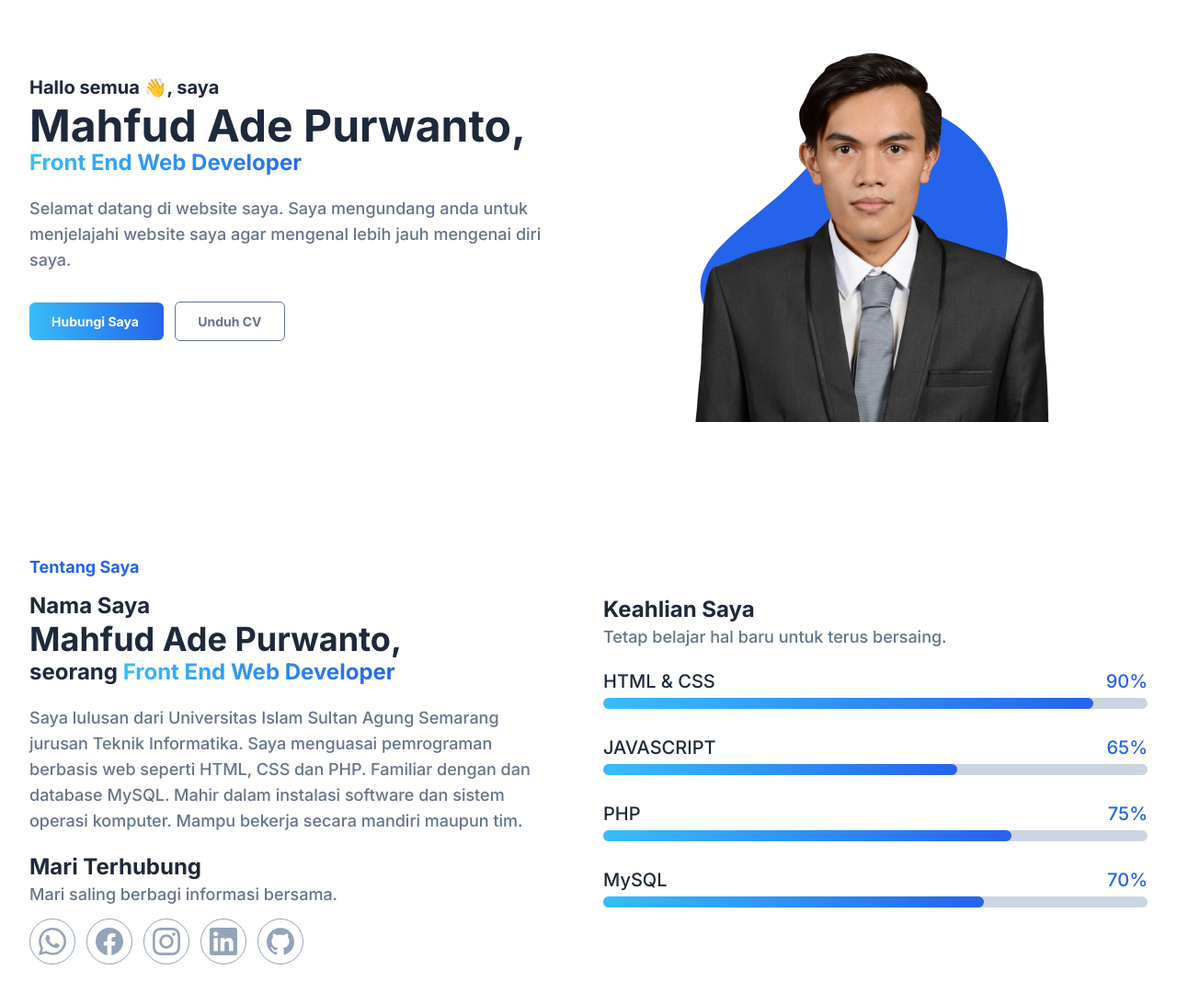
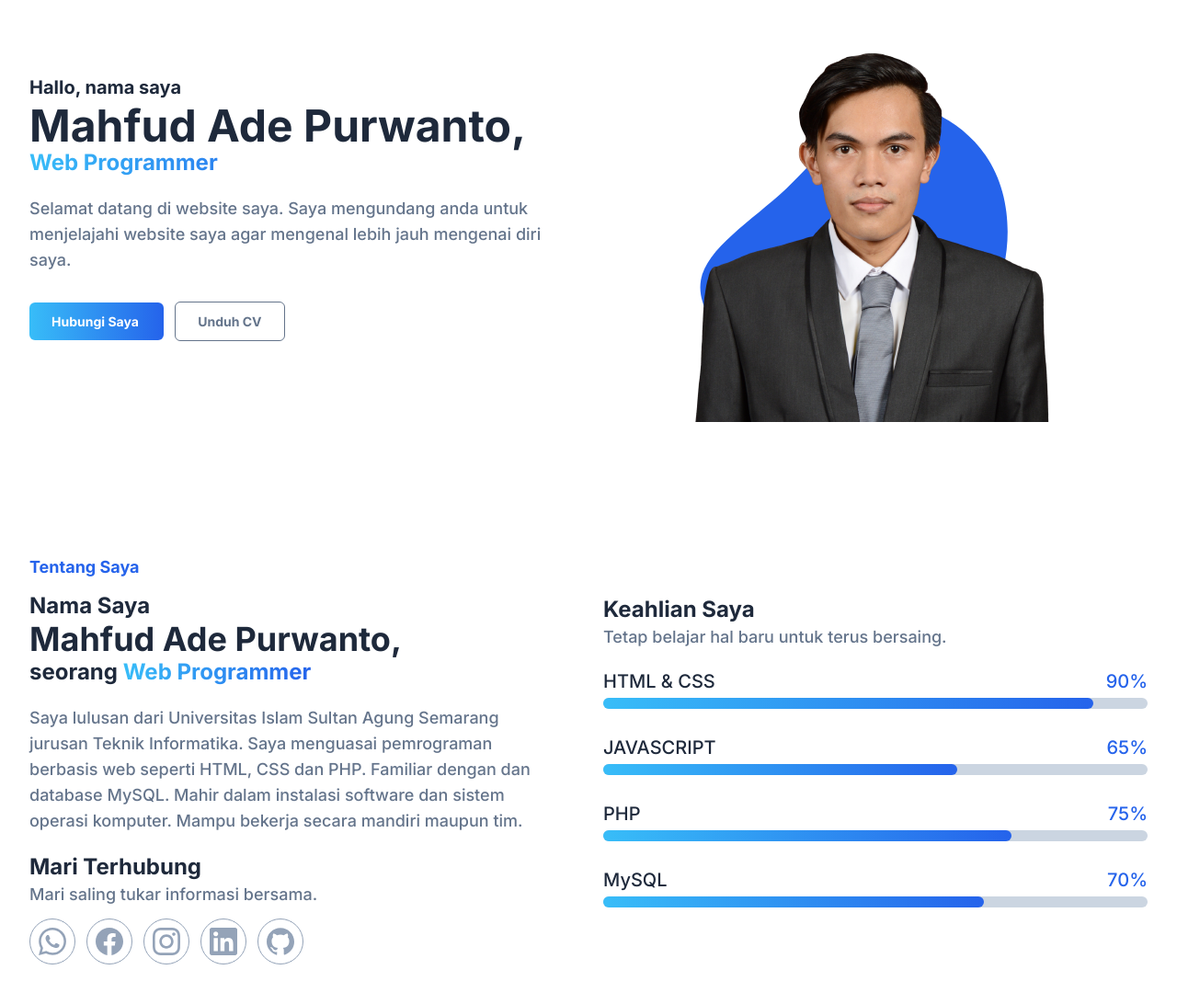
Before and after one commit to madep-dev/madep-portfolio, a website: page index.html in a window 1280 px wide. Shown: the part 141-1233 px from the top of the page at 92% size. Drawn offline with nearby package versions, Linux system fonts and the light colour scheme.

Commit message:
Mengubah deskripsi keahlian

```diff
--- a/index.html
+++ b/index.html
@@ -92,7 +92,7 @@
         <div class="flex flex-wrap">
           <div class="w-full self-center px-4 mb-5 lg:w-1/2 home">
             <h1 class="text-sm font-semibold text-dark md:text-xl">
-              Hallo semua 👋, saya
+              Hallo, nama saya
               <span
                 class="block font-bold text-dark text-2xl mt-1 lg:text-5xl nama"
               >
@@ -179,7 +179,7 @@
                 <span
                   class="text-transparent bg-clip-text bg-gradient-to-r from-sky-400 to-primary hover:bg-gradient-to-l hover:from-sky-400 hover:to-primary"
                 >
-                  Front End Web Developer
+                  Web Programmer
                 </span>
               </h2>
               <p
@@ -198,7 +198,7 @@
             <p
               class="font-medium text-sm text-secondary mb-3 max-w-xl lg:text-lg"
             >
-              Mari saling berbagi informasi bersama.
+              Mari saling tukar informasi bersama.
             </p>
             <div class="flex items-center">
               <!-- Whatsapp -->
@@ -772,6 +772,7 @@
     <script>
       gsap.registerPlugin(TextPlugin, ScrollTrigger);
     </script>
+    <!-- Script JS Pesan -->
     <script>
       const scriptURL =
         "https://script.google.com/macros/s/AKfycbz1u4yTDHLzhsV-1kgFrCdmO3VkkWw0Rou9r2TT_267MuQD9OcvPFWLEQa8Q1pBzVi4/exec";
@@ -795,6 +796,7 @@
           .catch((error) => console.error("Error!", error.message));
       });
     </script>
+    <!-- Script GSAP -->
     <script>
       gsap.to(".nama", {
         duration: 2.5,
@@ -803,7 +805,7 @@
       });
       gsap.to(".nama2", {
         duration: 2.5,
-        text: "Front End Web Developer",
+        text: "Web Programmer",
         ease: "none",
       });
       gsap.from(".svg-image", {
@@ -961,6 +963,7 @@
         ease: "back.out",
       });
     </script>
+    <!-- Script TiltJS -->
     <script>
       VanillaTilt.init(document.querySelector(".gsc"), {
         max: 10,
```
Also changed, not shown: dist/output.css.
